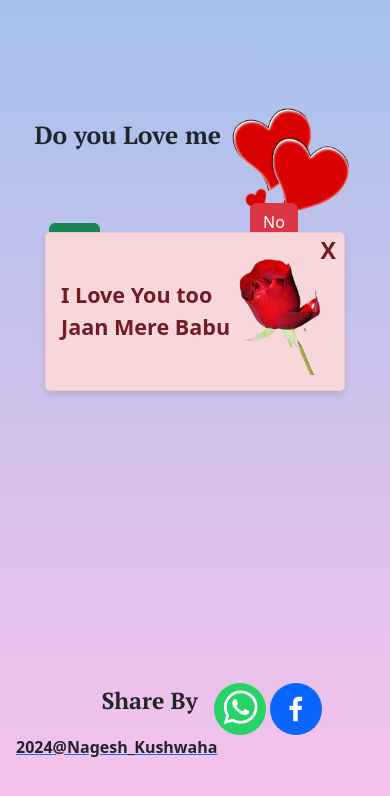
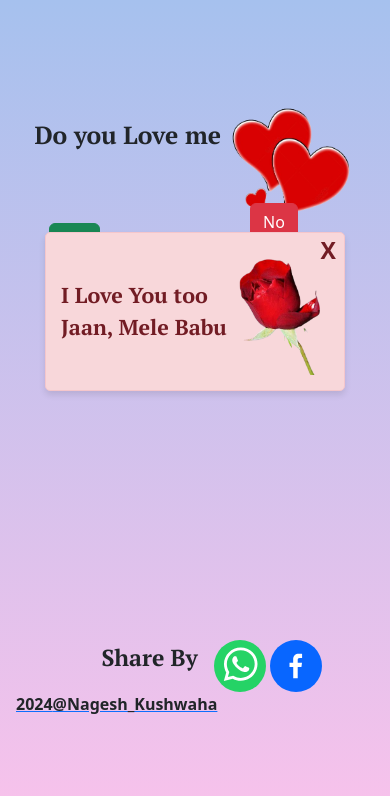
Before and after one commit to itsmeNagesh/lovegame, a React (Vite) app: page / in a window 390 px wide. Both pictures are taken after a click on the button "Yes". Shown: the top 796 px of the page. Built offline with nearby package versions, Linux system fonts and the light colour scheme.

Commit message:
nic52152

```diff
--- a/src/App.css
+++ b/src/App.css
@@ -29,7 +29,7 @@ width: 15vh;
 }
 @media only screen and (max-width: 600px) {
   .social{
-    margin-top: 50vh;
+    margin-top: 45vh;
         margin-left: 26%;
   }
   .ans {
--- a/src/App.jsx
+++ b/src/App.jsx
@@ -99,7 +99,7 @@ function App() {
         </section>
       </div>
       {alertVisible && (
-        <CustomAlert message="I Love You too Jaan Mere Babu"  yes={y} onClose={() => setAlertVisible(false)} />
+        <CustomAlert message="I Love You too Jaan, Mele Babu"  yes={y} onClose={() => setAlertVisible(false)} />
       )}
       <div className='social d-flex '>
 
--- a/src/CustomAlert .jsx
+++ b/src/CustomAlert .jsx
@@ -6,7 +6,7 @@ const CustomAlert = ({ message, onClose , yes}) => {
     <div className="custom-alert">
       <div className="custom-alert-content d-flex justify-content-center align-items-center ">
 
-        <span className='fw-bold fs-4'>{message}</span>
+        <span className='fw-bold fs-4 msg'>{message}</span>
           {yes?<><img src='./images/hhh2.png' alt='' className='img-fluid ani'/>   <audio src='./images/ss.mp3' autoPlay loop/>
             </>:<><img src='./images/ani.png' alt='' className='img-fluid ani'/>   <audio src='./images/love.mp3' autoPlay loop/>
             </>}
--- a/src/CustomAlert.css
+++ b/src/CustomAlert.css
@@ -1,3 +1,9 @@
+@import url('https://fonts.googleapis.com/css2?family=PT+Serif:ital,wght@0,400;0,700;1,400;1,700&display=swap');
+.msg{
+  font-family: "PT Serif", serif;
+  font-weight: 700;
+  font-style: normal;
+}
 .date{
   margin-top: 19vh;
 font-size: 10px;
```
